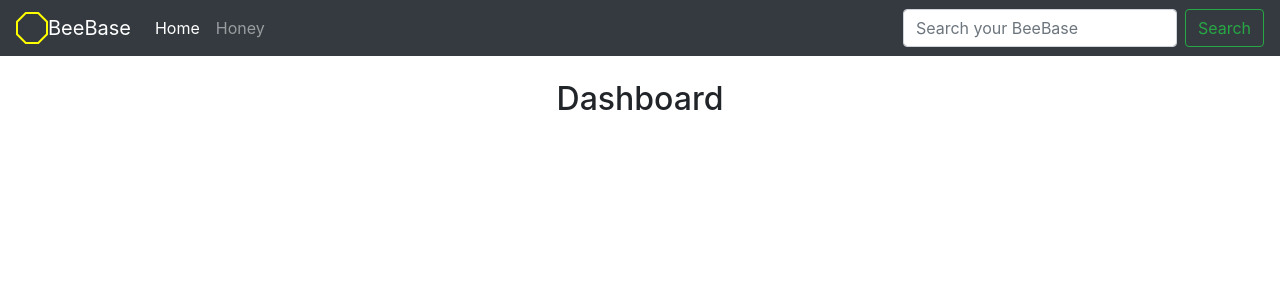
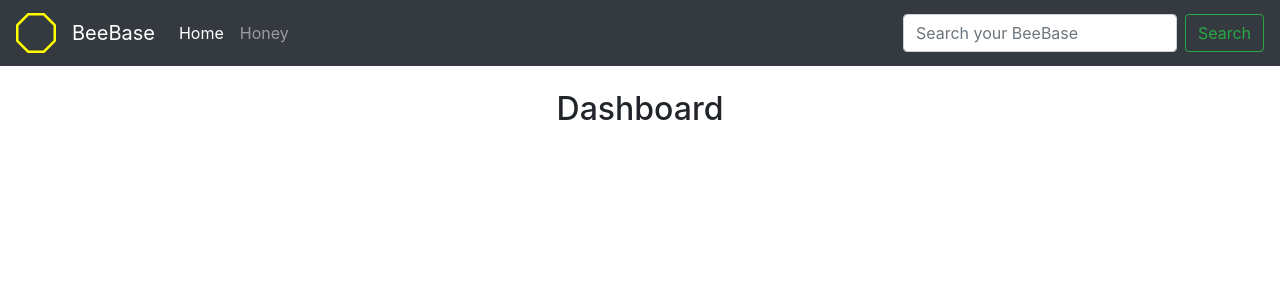
Before and after one commit to HAUDRAUFHAUN/BeeBase, a Flask app: page / in a window 1280 px wide. Shown: the top 300 px of the page. Run offline with Flask 2, Linux system fonts and the light colour scheme; some libraries are stand-ins or nearby versions.

Commit message:
Edited Navbar Brand

```diff
--- a/templates/base.html
+++ b/templates/base.html
@@ -15,13 +15,14 @@
 
 <body>
     <nav class="navbar navbar-expand-lg navbar-dark bg-dark">
+        <a class="navbar-brand" href="#">
             <svg class="bi bi-octagon" width="2em" height="2em" viewBox="0 0 16 16" fill="yellow"
                 xmlns="http://www.w3.org/2000/svg" margin="2em">
                 <path fill-rule="evenodd"
                     d="M4.54.146A.5.5 0 014.893 0h6.214a.5.5 0 01.353.146l4.394 4.394a.5.5 0 01.146.353v6.214a.5.5 0 01-.146.353l-4.394 4.394a.5.5 0 01-.353.146H4.893a.5.5 0 01-.353-.146L.146 11.46A.5.5 0 010 11.107V4.893a.5.5 0 01.146-.353L4.54.146zM5.1 1L1 5.1v5.8L5.1 15h5.8l4.1-4.1V5.1L10.9 1H5.1z"
                     clip-rule="evenodd" />
             </svg>
-
+        </a>
         <a class="navbar-brand" href="#">BeeBase</a>
         <button class="navbar-toggler" type="button" data-toggle="collapse" data-target="#navbarSupportedContent"
             aria-controls="navbarSupportedContent" aria-expanded="false" aria-label="Toggle navigation">
```
Lines whose indentation alone changed are shown as unchanged.
